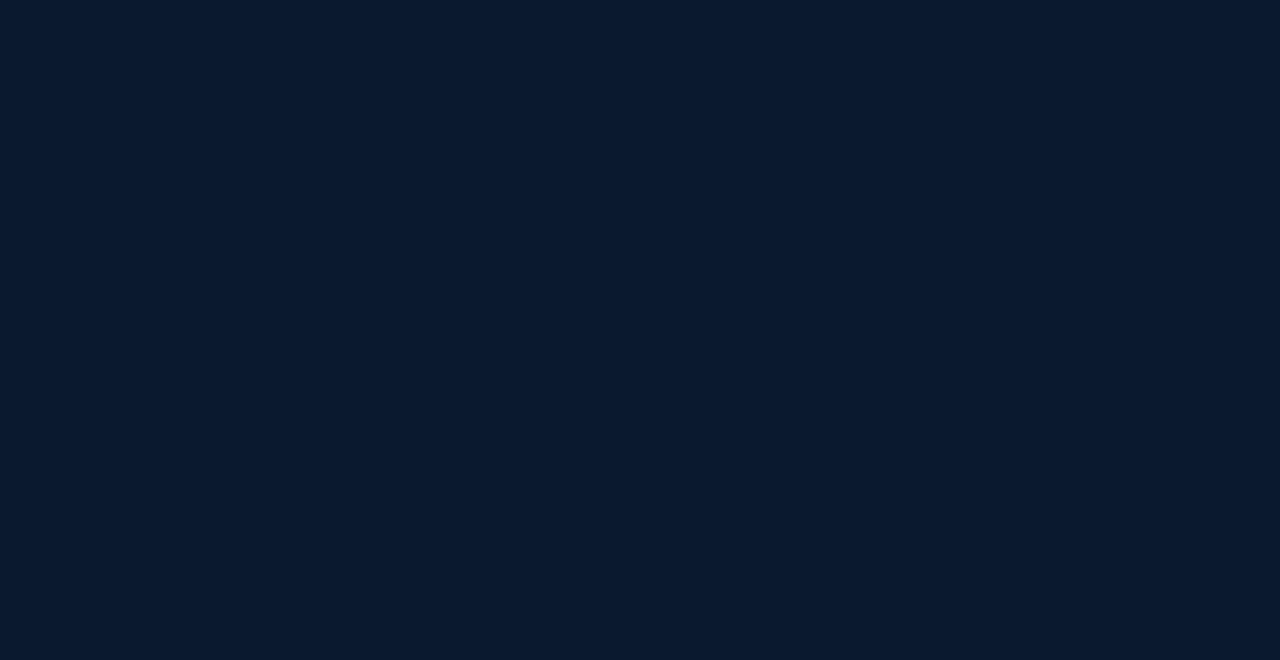
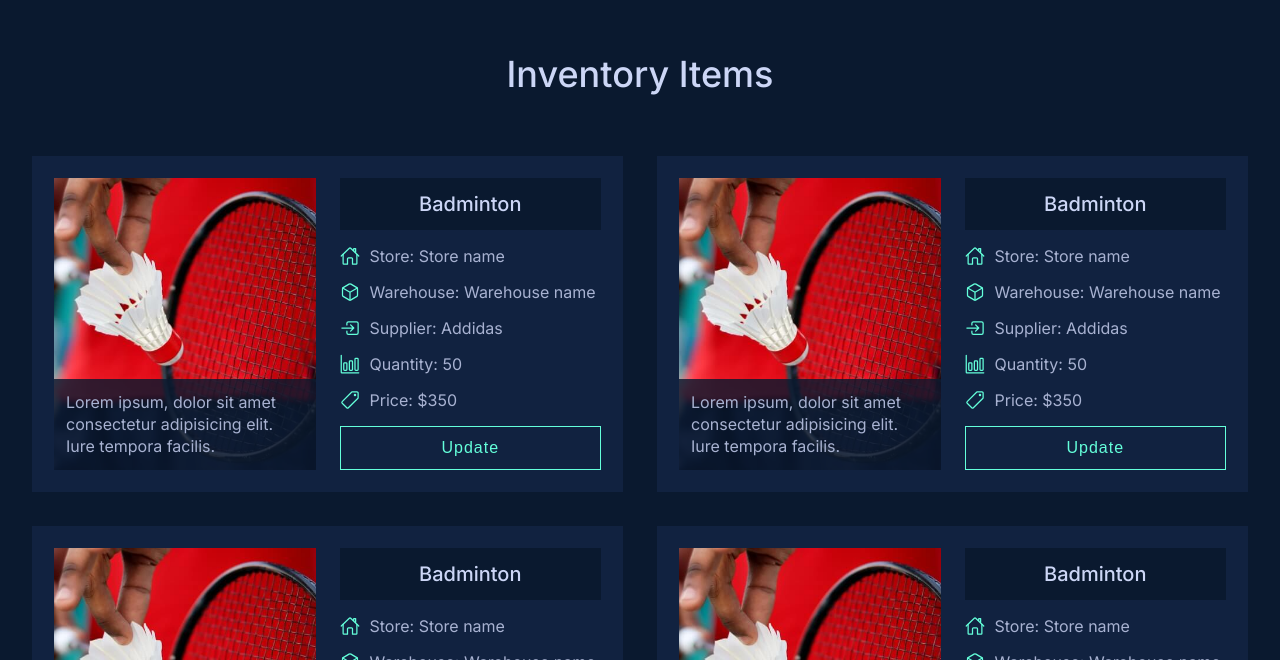
Before and after one commit to tanvirch0750/Sports-Zone-Inventory---Client, a React (Create React App) app: page / in a window 1280 px wide. Shown: the part 3000-3660 px from the top of the page. Before the commit the page ends 2984 px from the top, so only its background shows below. Built offline with nearby package versions, Linux system fonts and the light colour scheme; no server answers.

Commit message:
implemented inventory item design

```diff
--- a/package.json
+++ b/package.json
@@ -12,6 +12,7 @@
     "react-dom": "^18.1.0",
     "react-firebase-hooks": "^5.0.3",
     "react-hook-form": "^7.30.0",
+    "react-icons": "^4.3.1",
     "react-router-dom": "^6.3.0",
     "react-scripts": "5.0.1",
     "react-toastify": "^8.2.0",
--- /dev/null
+++ b/src/components/InventoryItem/InventoryItem.css
@@ -0,0 +1,55 @@
+.inventory-item {
+  background-color: var(--color-primary-light);
+  padding: 2.2rem;
+
+  display: grid;
+  grid-template-columns: 50fr 50fr;
+  grid-gap: 2.4rem;
+}
+
+.inventory-img {
+  background-image: url(../../images//inventory-items/badminton.jpg);
+  background-size: cover;
+  background-position: center;
+  position: relative;
+}
+
+.inventory-img img {
+  width: 100%;
+
+  border: 2px solid var(--color-secondary);
+}
+
+.inventory-desc {
+  font-size: 1.6rem;
+  line-height: 1.4;
+  position: absolute;
+  background-color: rgba(10, 25, 47, 0.822);
+  bottom: -16px;
+  padding: 1.2rem;
+}
+
+.inventory-content h3 {
+  background-color: var(--color-primary);
+  text-align: center;
+  padding: 1.6rem 1rem;
+  margin-bottom: 1.6rem;
+  font-size: 2rem;
+}
+
+.inventory-content div {
+  margin-bottom: 1.6rem;
+  font-size: 1.6rem;
+  display: flex;
+  align-items: center;
+  gap: 1rem;
+}
+
+.inventory-content .inventory-icon {
+  color: var(--color-secondary);
+  font-size: 2rem;
+}
+
+.inventory-item button {
+  width: 100%;
+}
--- /dev/null
+++ b/src/components/InventoryItem/InventoryItem.jsx
@@ -0,0 +1,49 @@
+import React from "react";
+import {
+  IoBarChartOutline,
+  IoCubeOutline,
+  IoEnterOutline,
+  IoHomeOutline,
+  IoPricetagOutline,
+} from "react-icons/io5";
+import "./InventoryItem.css";
+
+const InventoryItem = () => {
+  return (
+    <div className="inventory-item">
+      <div className="inventory-img">
+        <p className="inventory-desc">
+          Lorem ipsum, dolor sit amet consectetur adipisicing elit. Iure tempora
+          facilis.
+        </p>
+      </div>
+
+      <div className="inventory-content">
+        <h3>Badminton</h3>
+        <div className="inventory-store-name">
+          <IoHomeOutline className="inventory-icon" />
+          <span>Store: Store name</span>
+        </div>
+        <div className="inventory-warehouse-name">
+          <IoCubeOutline className="inventory-icon" />
+          <span>Warehouse: Warehouse name</span>
+        </div>
+        <div className="inventory-supplier-name">
+          <IoEnterOutline className="inventory-icon" />
+          <span>Supplier: Addidas</span>
+        </div>
+        <div className="inventory-quantity">
+          <IoBarChartOutline className="inventory-icon" />
+          <span>Quantity: 50</span>
+        </div>
+        <div className="inventory-price">
+          <IoPricetagOutline className="inventory-icon" />
+          <span>Price: $350</span>
+        </div>
+        <button className="btn btn-sm">Update</button>
+      </div>
+    </div>
+  );
+};
+
+export default InventoryItem;
--- /dev/null
+++ b/src/components/InventoryItems/InventoryItems.css
@@ -0,0 +1,21 @@
+.inventories {
+  padding: 7.2rem 0;
+}
+
+.inventories .heading {
+  margin-bottom: 6.4rem;
+  text-align: center;
+}
+.inventories .heading h2::after {
+  display: none;
+}
+
+.inventory-items {
+  display: grid;
+  grid-template-columns: 1fr 1fr;
+  grid-gap: 3.4rem;
+}
+
+.inventory-item-inner {
+  padding: 0 3.2rem;
+}
--- /dev/null
+++ b/src/components/InventoryItems/InventoryItems.jsx
@@ -0,0 +1,25 @@
+import React from "react";
+import InventoryItem from "../InventoryItem/InventoryItem";
+import "./InventoryItems.css";
+
+const InventoryItems = () => {
+  return (
+    <section className="inventories">
+      <div className="inventory-item-inner">
+        <div className="heading">
+          <h2>Inventory Items</h2>
+        </div>
+        <div className="inventory-items">
+          <InventoryItem />
+          <InventoryItem />
+          <InventoryItem />
+          <InventoryItem />
+          <InventoryItem />
+          <InventoryItem />
+        </div>
+      </div>
+    </section>
+  );
+};
+
+export default InventoryItems;
--- a/src/pages/Home/Home.jsx
+++ b/src/pages/Home/Home.jsx
@@ -2,6 +2,7 @@ import React from "react";
 import Banner from "../../components/Banner/Banner";
 import CeoQuotes from "../../components/CeoQuotes/CeoQuotes";
 import Features from "../../components/Features/Features";
+import InventoryItems from "../../components/InventoryItems/InventoryItems";
 
 const Home = () => {
   return (
@@ -9,6 +10,7 @@ const Home = () => {
       <Banner />
       <CeoQuotes />
       <Features />
+      <InventoryItems />
     </>
   );
 };
```
Also changed, not shown: 1 other file (tests, documents, lock files or other folders).
